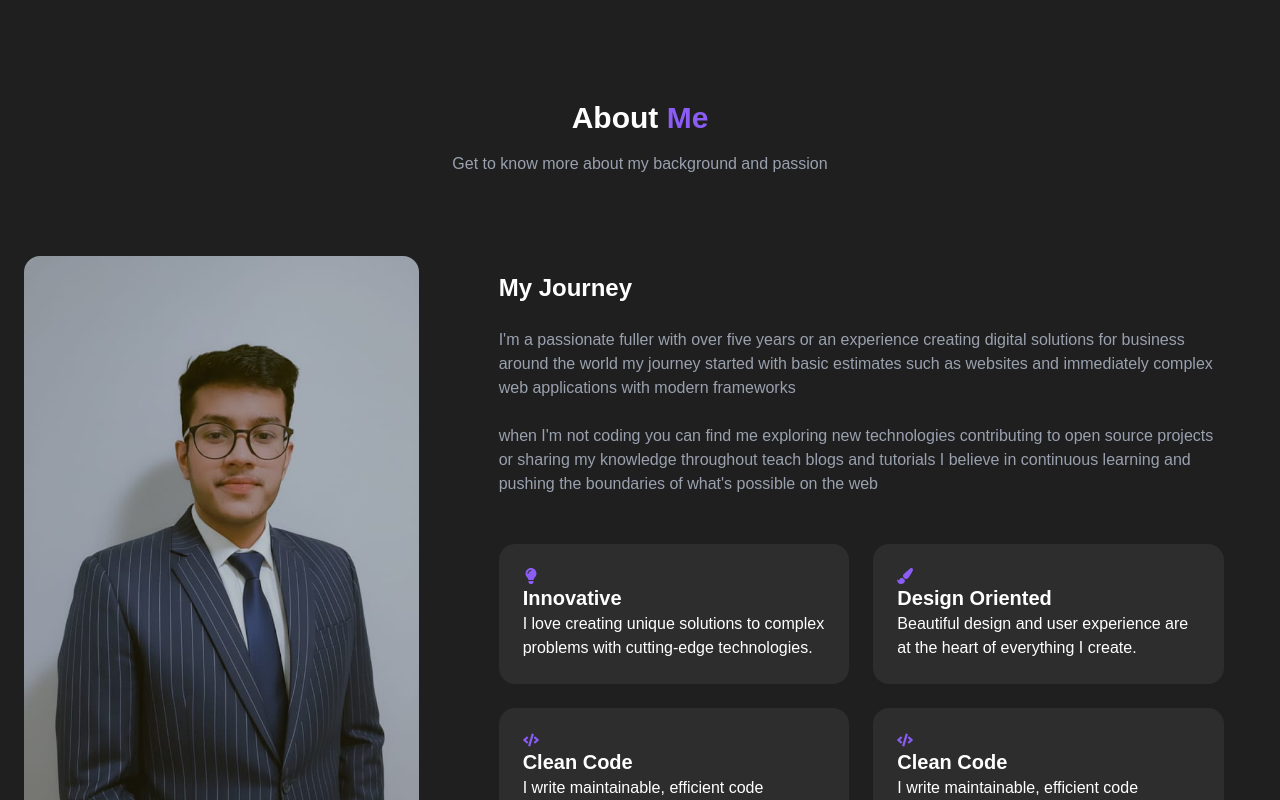
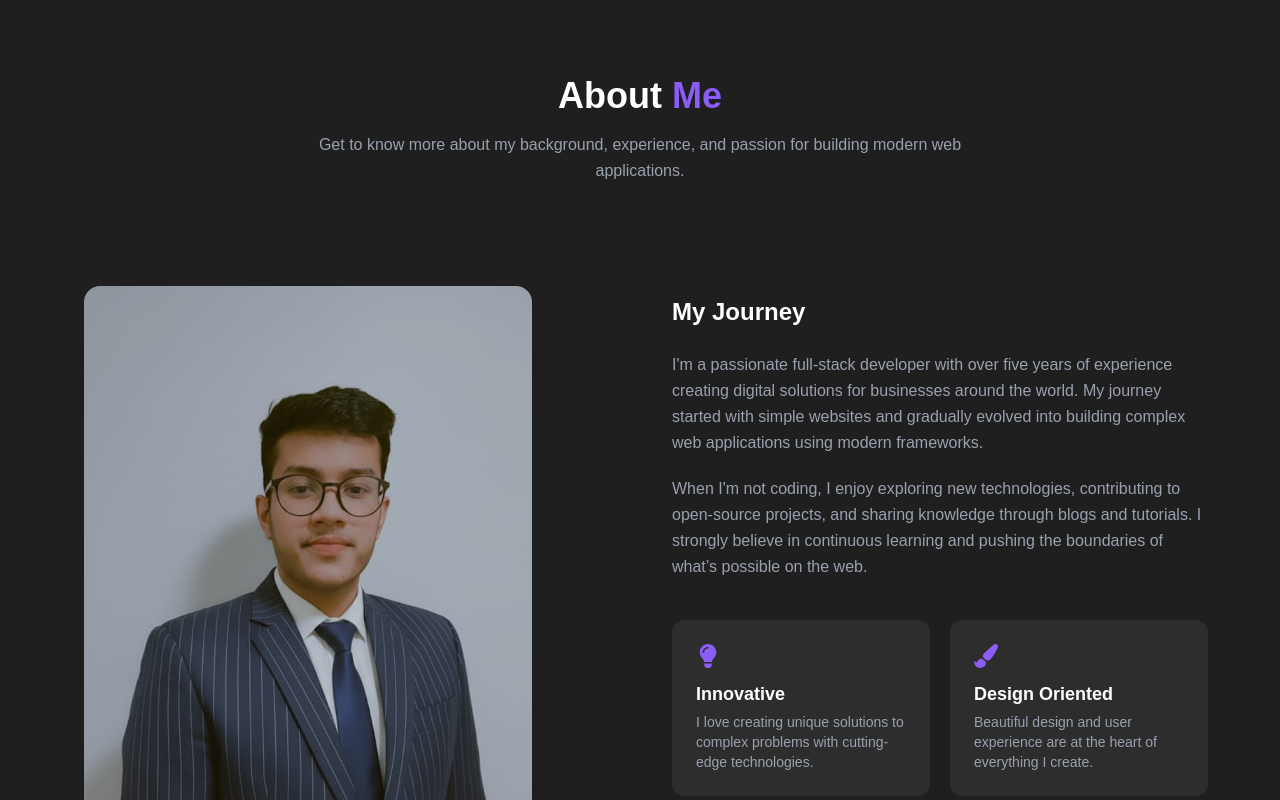
Before and after one commit to aakashsaini943/portfolio, a React (Vite) app: page / in a window 1280 px wide. Shown: the part 820-1620 px from the top of the page. Built offline with nearby package versions, Linux system fonts and the light colour scheme.

Commit message:
about section responsiveness fixed

```diff
--- a/src/assets/assets.js
+++ b/src/assets/assets.js
@@ -116,9 +116,9 @@ export const projects = [
     title: "Portfolio Website",
     description: "A personal portfolio to showcase projects, skills, and blogs with dark/light mode support.",
     image: projectImg4,
-    tech: ["Next.js", "Tailwind CSS", "Framer Motion", "Markdown"],
+    tech: ["React.js", "Tailwind CSS", "Framer Motion", "Css3"],
     icons: [FaReact, FaCloud],
-    demo: "#",
+    demo: "https://azure-escape-syor.vercel.app/",
     code: "#",
   },
   {
@@ -145,23 +145,10 @@ export const projects = [
 export const workData = [
   {
     role: "Frontend Developer",
-    company: " Freelancer.",
+    company: " Globus Info Services ",
     duration: "2024 - Present",
     description: "Leading frontend development and building scalable UI components.",
     color: "purple"
   },
-  {
-    role: "Web Developer",
-    company: "Digital Solutions LLC",
-    duration: "2018 - 2020",
-    description: "Built and maintained multiple client-facing web applications.",
-    color: "pink"
-  },
-  {
-    role: "Junior Developer",
-    company: "StartUp Ventures",
-    duration: "2016 - 2018",
-    description: "Worked on small projects and gained full-stack fundamentals.",
-    color: "blue"
-  }
+
 ];
--- a/src/component/About.jsx
+++ b/src/component/About.jsx
@@ -1,70 +1,99 @@
-import React from 'react'
-import { motion } from 'framer-motion'
-import { aboutInfo, assets } from '../assets/assets'
+import React from "react";
+import { motion } from "framer-motion";
+import { aboutInfo, assets } from "../assets/assets";
 
 const About = () => {
   return (
-    <motion.div initial={{ opacity: 0, y: 50 }} whileInView={{ opacity: 1, y: 0 }} transition={{ duration: 0.6, ease: 'easeOut' }} viewport={{ once: true }} id='About' className='py-12 md:py-20 bg-dark-200'>
-        <div className='container mx-auto px-4 sm:px-6'>
-            {/* heading */}
-            <h2 className='text-2xl md:text-3xl font-bold text-center mt-10 mb-4'> About
-                   <span className='text-purple '> Me </span>
+    <motion.section
+      id="about"
+      initial={{ opacity: 0, y: 50 }}
+      whileInView={{ opacity: 1, y: 0 }}
+      transition={{ duration: 0.6, ease: "easeOut" }}
+      viewport={{ once: true }}
+      className="py-14 md:py-24 bg-dark-200"
+    >
+      <div className="container mx-auto px-4 sm:px-6 lg:px-10">
+        {/* Heading */}
+        <h2 className="text-2xl sm:text-3xl md:text-4xl font-bold text-center mb-4">
+          About <span className="text-purple">Me</span>
         </h2>
 
-            <p className='text-gray-400 text-center max-w-2xl mx-auto mb-16'>Get to know more about my background and passion </p>
-            {/* image + journey*/}
+        <p className="text-gray-400 text-center max-w-xl md:max-w-2xl mx-auto mb-12 md:mb-20 leading-relaxed">
+          Get to know more about my background, experience, and passion for
+          building modern web applications.
+        </p>
 
-            <div className='flex flex-col lg:flex-row items-center gap-10 lg:gap-12'>
-                {/* image */}
-              <div className='w-full md:w-1/2 rounded-2xl overflow-hidden max-w-md mx-auto md:mx-0'>
-              <motion.img
-              initial={{opacity:0, y:50}}
-              whileInView={{opacity:1, y:0}}
-              transition={{duration: 0.9, ease: 'easeOut'}}
-              viewport={{once: false, amount:0.2}}
-              className='w-full h-full object-cover'
-              src={assets.profileImg} alt="profile" />
+        {/* Image + Content */}
+        <div className="flex flex-col lg:flex-row items-center gap-12 lg:gap-16">
+          {/* Image */}
+          <motion.div
+            initial={{ opacity: 0, y: 50 }}
+            whileInView={{ opacity: 1, y: 0 }}
+            transition={{ duration: 0.8 }}
+            viewport={{ once: true }}
+            className="w-full sm:w-4/5 md:w-2/3 lg:w-1/2 max-w-md mx-auto"
+          >
+            <img
+              src={assets.profileImg}
+              alt="Profile"
+              className="w-full h-auto rounded-2xl object-cover shadow-lg"
+            />
+          </motion.div>
+
+          {/* Text Content */}
+          <motion.div
+            initial={{ opacity: 0, y: 50 }}
+            whileInView={{ opacity: 1, y: 0 }}
+            transition={{ duration: 0.8 }}
+            viewport={{ once: true }}
+            className="w-full lg:w-1/2"
+          >
+            <div className="rounded-2xl p-6 sm:p-8">
+              <h3 className="text-xl sm:text-2xl font-semibold mb-4 sm:mb-6">
+                My Journey
+              </h3>
+
+              <p className="text-gray-400 mb-5 leading-relaxed text-sm sm:text-base">
+                I'm a passionate full-stack developer with over five years of
+                experience creating digital solutions for businesses around the
+                world. My journey started with simple websites and gradually
+                evolved into building complex web applications using modern
+                frameworks.
+              </p>
+
+              <p className="text-gray-400 mb-10 leading-relaxed text-sm sm:text-base">
+                When I'm not coding, I enjoy exploring new technologies,
+                contributing to open-source projects, and sharing knowledge
+                through blogs and tutorials. I strongly believe in continuous
+                learning and pushing the boundaries of what’s possible on the
+                web.
+              </p>
+
+              {/* Cards */}
+              <div className="grid grid-cols-1 sm:grid-cols-2 gap-5">
+                {aboutInfo.map((data, index) => (
+                  <div
+                    key={index}
+                    className="bg-dark-300 rounded-xl p-5 sm:p-6 hover:-translate-y-1 transition-all duration-300 cursor-pointer"
+                  >
+                    <div className="text-purple text-2xl mb-3">
+                      <data.icon />
                     </div>
-
-            { /* text content */}
-
-              <motion.div
-              initial={{opacity:0, y:50}}
-              whileInView={{opacity:1, y:0}}
-              transition={{duration: 0.9, ease: 'easeOut'}}
-              viewport={{once: false, amount:0.2}}
-
-              className='w-full md:w-2/2 mt-8 md:mt-0' >
-
-                <div className='rounded-2xl p-8'>
-                  <h3 className='text-2xl font-semibold mb-6'>My Journey</h3>
-                  <p className='text-gray-400 mb-6'> I'm a passionate fuller with over five years or an experience creating digital solutions for business around the world my journey started with basic estimates such as websites and immediately complex web applications with modern frameworks </p>
-                  <p className='text-gray-400 mb-12'> when I'm not coding you can find me exploring new technologies contributing to open source projects or sharing my knowledge throughout teach blogs and tutorials I believe in continuous learning and pushing the boundaries of what's possible on the web </p>
-               {/* cards */}
-
-               <div className='grid grid-cols-2 md:grid-cols-2 gap-6'>
-                {
-                    aboutInfo.map((data, index)=>(
-                        <div key={index} className='bg-dark-300 rounded-2xl p-6 transition-transform duration-300 hover:translate-y-2 cursor-pointer'>
-
-                         <div className='text-purple'>
-                             <data.icon/>
+                    <h4 className="text-lg font-semibold mb-1">
+                      {data.title}
+                    </h4>
+                    <p className="text-gray-400 text-sm">
+                      {data.description}
+                    </p>
                   </div>
-                                 <h3 className='text-xl font-semibold'>{data.title}</h3>
-                                 <p>{data.description}</p>
-                        </div>
-                    ))
-                }
-
+                ))}
               </div>
             </div>
-
           </motion.div>
         </div>
+      </div>
+    </motion.section>
+  );
+};
 
-        </div>
-    </motion.div>
-  )
-}
-
-export default About
+export default About;
```
Also changed, not shown: public/logo.jpg (added), src/assets/logo.jpg (added). Lines whose indentation alone changed are shown as unchanged.
